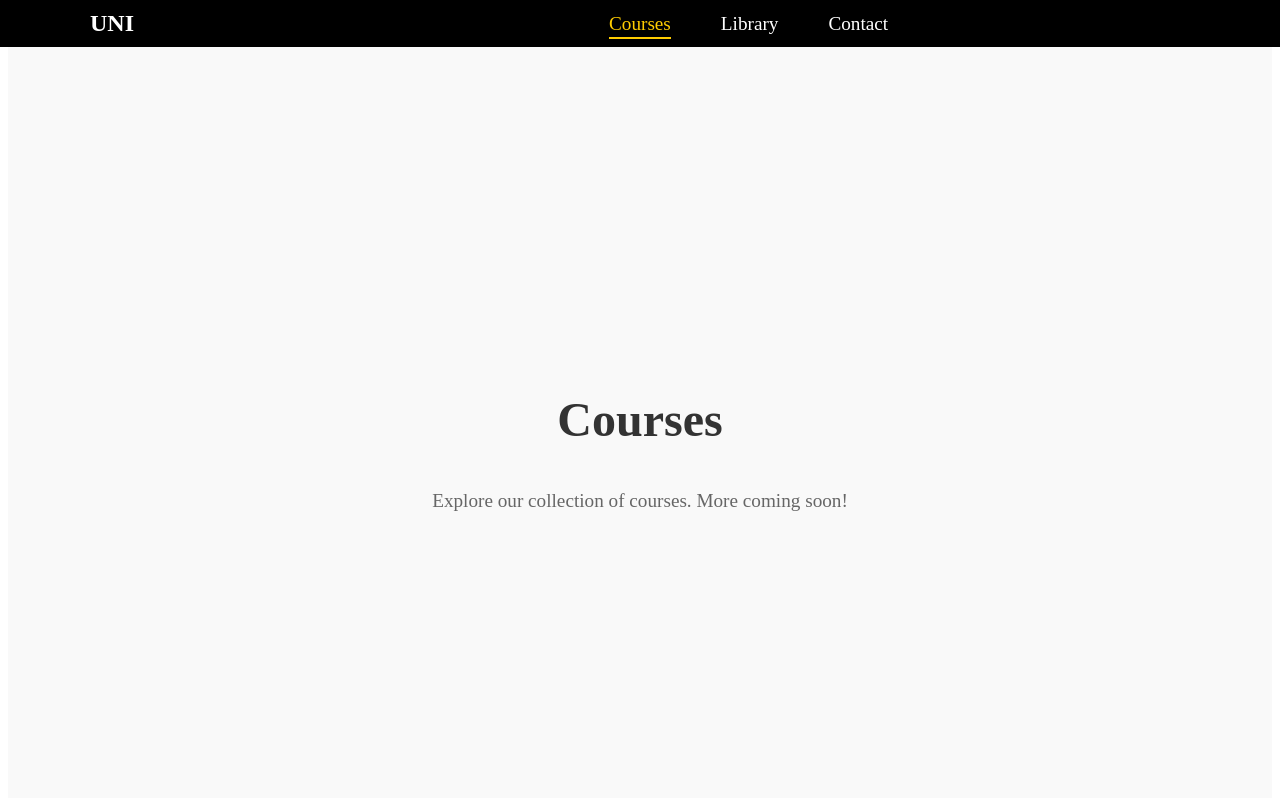
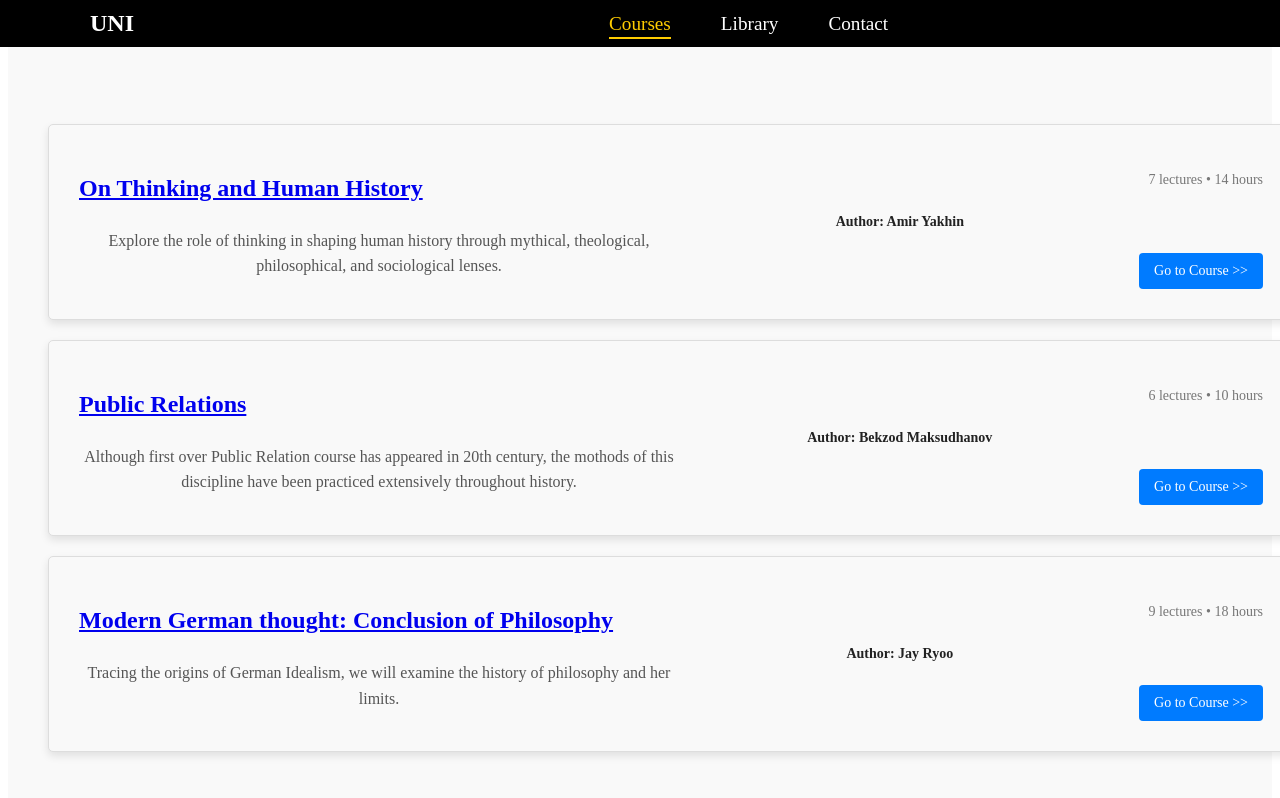
Before and after one commit to ragnar141/Da-Project, a React (Create React App) app: page /courses in a window 1280 px wide. Shown: the top 798 px of the page. Built offline with nearby package versions, Linux system fonts and the light colour scheme.

Commit message:
let's goo!

```diff
--- a/src/components css/Courses.css
+++ b/src/components css/Courses.css
@@ -27,3 +27,117 @@
   max-width: 600px;
   line-height: 1.6;
 }
+
+/* Updated Course item styling */
+.course-list {
+  width: 100%; /* Stretch the course list to full width */
+  max-width: 1200px; /* Limit the maximum width of the course list */
+}
+
+.course-item {
+  background-color: #f9f9f9;
+  border: 1px solid #ddd;
+  border-radius: 5px;
+  padding: 30px;
+  margin-bottom: 20px;
+  box-shadow: 0 4px 8px rgba(0, 0, 0, 0.1);
+  display: flex;
+  justify-content: space-between; /* Ensure columns are spaced appropriately */
+  width: 100%; /* Stretch to full width */
+}
+
+/* Column styling */
+.column {
+  display: flex;
+  flex-direction: column;
+  justify-content: center;
+}
+
+/* First column: Title and Description */
+.column-title {
+  flex: 3; /* Make this column the widest */
+  padding-right: 20px;
+}
+
+.column-title h2 {
+  font-size: 24px;
+  margin-bottom: 10px;
+  color: #333;
+}
+
+.column-title p {
+  font-size: 16px;
+  color: #555;
+  margin-bottom: 10px;
+}
+
+/* Second column: Author */
+.column-author {
+  flex: 1; /* Adjust this to your liking */
+  padding-right: 20px;
+  display: flex;
+  align-items: center;
+}
+
+.column-author p {
+  font-size: 14px;
+  font-weight: bold;
+  color: #222;
+  margin: 0;
+}
+
+/* Third column: Info and Go to Course button */
+.column-info {
+  flex: 1;
+  text-align: right;
+  display: flex;
+  flex-direction: column;
+  justify-content: space-between;
+}
+
+.column-info .info {
+  font-size: 14px;
+  color: #777;
+  margin-bottom: 10px;
+  text-align: right;
+}
+
+.column-info .course-button {
+  align-self: flex-end;
+  text-decoration: none;
+  color: white;
+  background-color: #007bff;
+  border: none;
+  padding: 10px 15px;
+  border-radius: 4px;
+  cursor: pointer;
+  font-size: 14px;
+}
+
+.column-info .course-button:hover {
+  background-color: #0056b3;
+}
+
+.column-info .course-button:active {
+  background-color: #003f7f;
+}
+
+/* Media queries for responsiveness */
+@media (max-width: 768px) {
+  .course-item {
+    flex-direction: column;
+  }
+
+  .column {
+    width: 100%;
+    margin-bottom: 10px;
+  }
+
+  .column-info {
+    align-items: flex-end;
+  }
+
+  .column-info .course-button {
+    align-self: center; /* Center button on smaller screens */
+  }
+}
--- a/src/components logic/Courses.js
+++ b/src/components logic/Courses.js
@@ -1,11 +1,75 @@
 import React from 'react';
+import { Link } from 'react-router-dom'; // Import Link to handle routing
 import '../components css/Courses.css';
 
 function Courses() {
   return (
     <div className="courses-section">
-      <h1>Courses</h1>
-      <p>Explore our collection of courses. More coming soon!</p>
+      <div className="course-list">
+        {/* Course 1: On Thinking and Human History */}
+        <div className="course-item">
+          {/* First Column: Title and Description */}
+          <div className="column column-title">
+            <h2>
+              <Link to="/courses/on-thinking-and-human-history">On Thinking and Human History</Link>
+            </h2>
+            <p>Explore the role of thinking in shaping human history through mythical, theological, philosophical, and sociological lenses.</p>
+          </div>
+
+          {/* Second Column: Author */}
+          <div className="column column-author">
+            <p>Author: Amir Yakhin</p>
+          </div>
+
+          {/* Third Column: Info and Button */}
+          <div className="column column-info">
+            <p className="info">7 lectures • 14 hours</p>
+            <Link to="/courses/on-thinking-and-human-history" className="course-button">Go to Course >></Link>
+          </div>
+        </div>
+        <div className="course-item">
+          {/* First Column: Title and Description */}
+          <div className="column column-title">
+            <h2>
+              <Link to="/courses/on-thinking-and-human-history">Public Relations</Link>
+            </h2>
+            <p>Although first over Public Relation course has appeared in 20th century, the mothods of this discipline have been practiced extensively throughout history.</p>
+          </div>
+
+          {/* Second Column: Author */}
+          <div className="column column-author">
+            <p>Author: Bekzod Maksudhanov</p>
+          </div>
+
+          {/* Third Column: Info and Button */}
+          <div className="column column-info">
+            <p className="info">6 lectures • 10 hours</p>
+            <Link to="/courses/on-thinking-and-human-history" className="course-button">Go to Course >></Link>
+          </div>
+        </div>
+        <div className="course-item">
+          {/* First Column: Title and Description */}
+          <div className="column column-title">
+            <h2>
+              <Link to="/courses/on-thinking-and-human-history">Modern German thought: Conclusion of Philosophy</Link>
+            </h2>
+            <p>Tracing the origins of German Idealism, we will examine the history of philosophy and her limits.  </p>
+          </div>
+
+          {/* Second Column: Author */}
+          <div className="column column-author">
+            <p>Author: Jay Ryoo</p>
+          </div>
+
+          {/* Third Column: Info and Button */}
+          <div className="column column-info">
+            <p className="info">9 lectures • 18 hours</p>
+            <Link to="/courses/on-thinking-and-human-history" className="course-button">Go to Course >></Link>
+          </div>
+        </div>
+
+        {/* More courses can be added here in the future */}
+      </div>
     </div>
   );
 }
```
Also changed, not shown: src/components logic/OTAHH/otahh.js (added, +13 -0 lines). Lines whose indentation alone changed are shown as unchanged.
